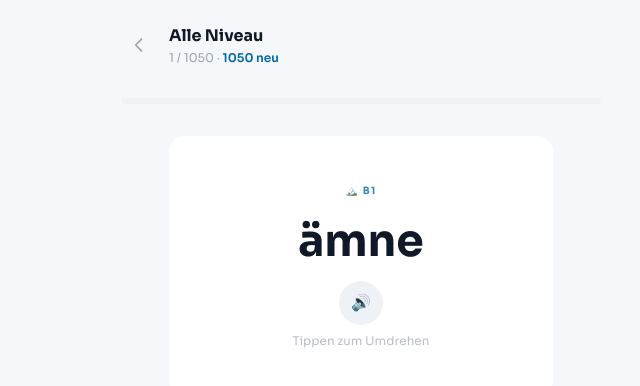
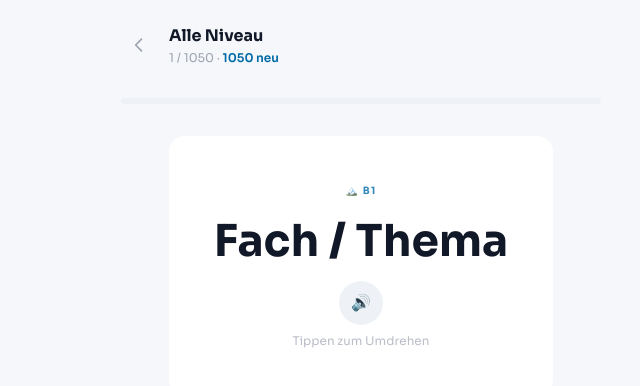
Before and after one commit to alexandervalerian/learn-swedish, a Nuxt app: page /learn in a window 1280 px wide. Shown: the top 386 px of the page, without its empty margins (279-919 px from the left). Built offline with nearby package versions, Linux system fonts and the light colour scheme.

Commit message:
ux: change default vocabulary training way to de -> sv

```diff
--- a/app/pages/learn.vue
+++ b/app/pages/learn.vue
@@ -43,7 +43,7 @@ function resolveIds(ids: string[]) {
 
 type LearnMode = 'sv-de' | 'de-sv' | 'listen'
 const MODE_KEY = 'swedish_mode'
-const mode = ref<LearnMode>('sv-de')
+const mode = ref<LearnMode>('de-sv')
 const reverse = computed(() => mode.value === 'de-sv')
 const listenMode = computed(() => mode.value === 'listen')
 const autoPlay = computed(() => mode.value === 'listen')
--- a/app/pages/progress.vue
+++ b/app/pages/progress.vue
@@ -23,7 +23,7 @@ const learnMode = ref<LearnMode>(
     localStorage.getItem(MODE_KEY) as LearnMode
   )
     ? (localStorage.getItem(MODE_KEY) as LearnMode)
-    : 'sv-de'
+    : 'de-sv'
 )
 watch(learnMode, val => localStorage.setItem(MODE_KEY, val))
 
```
